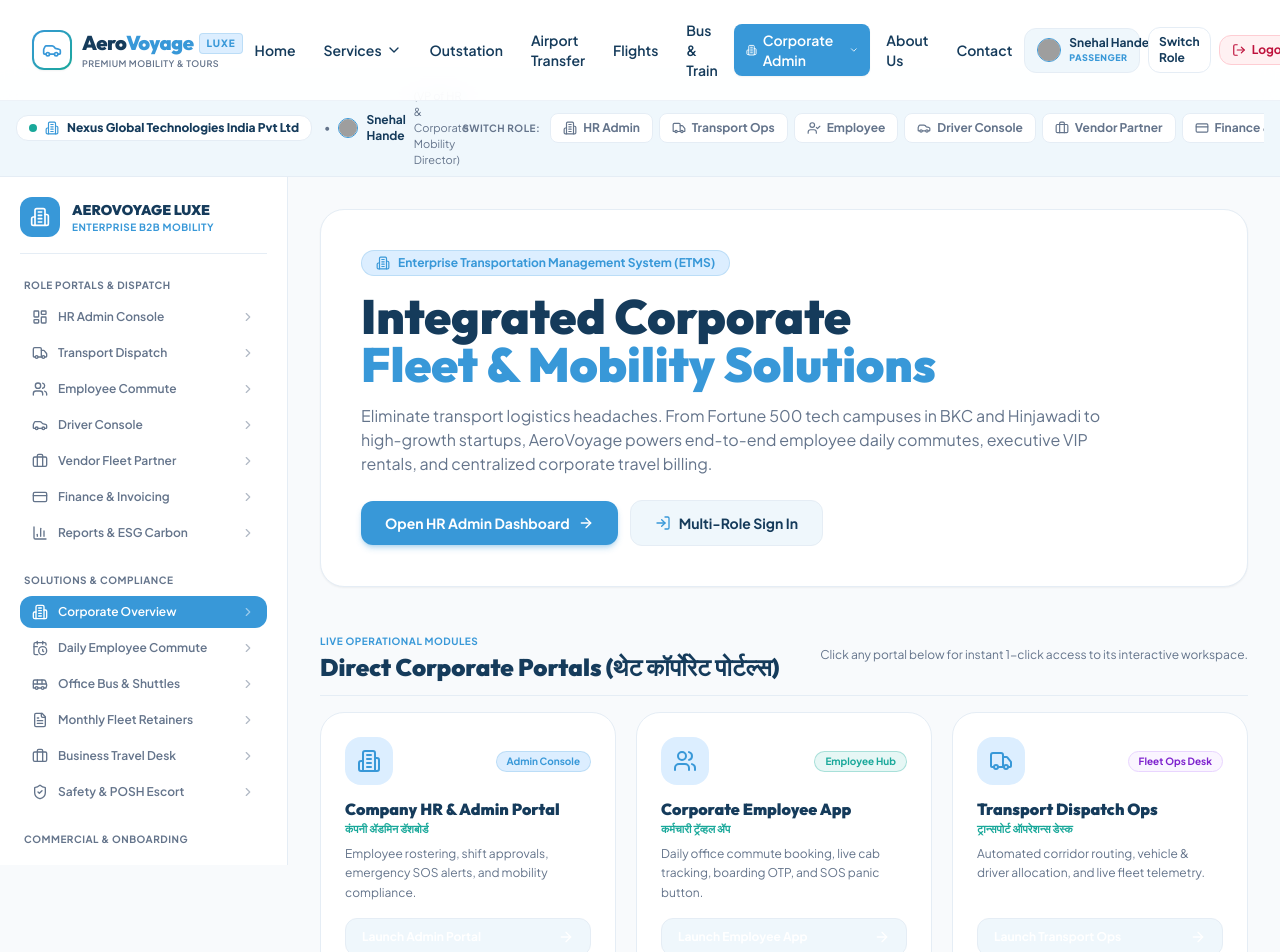
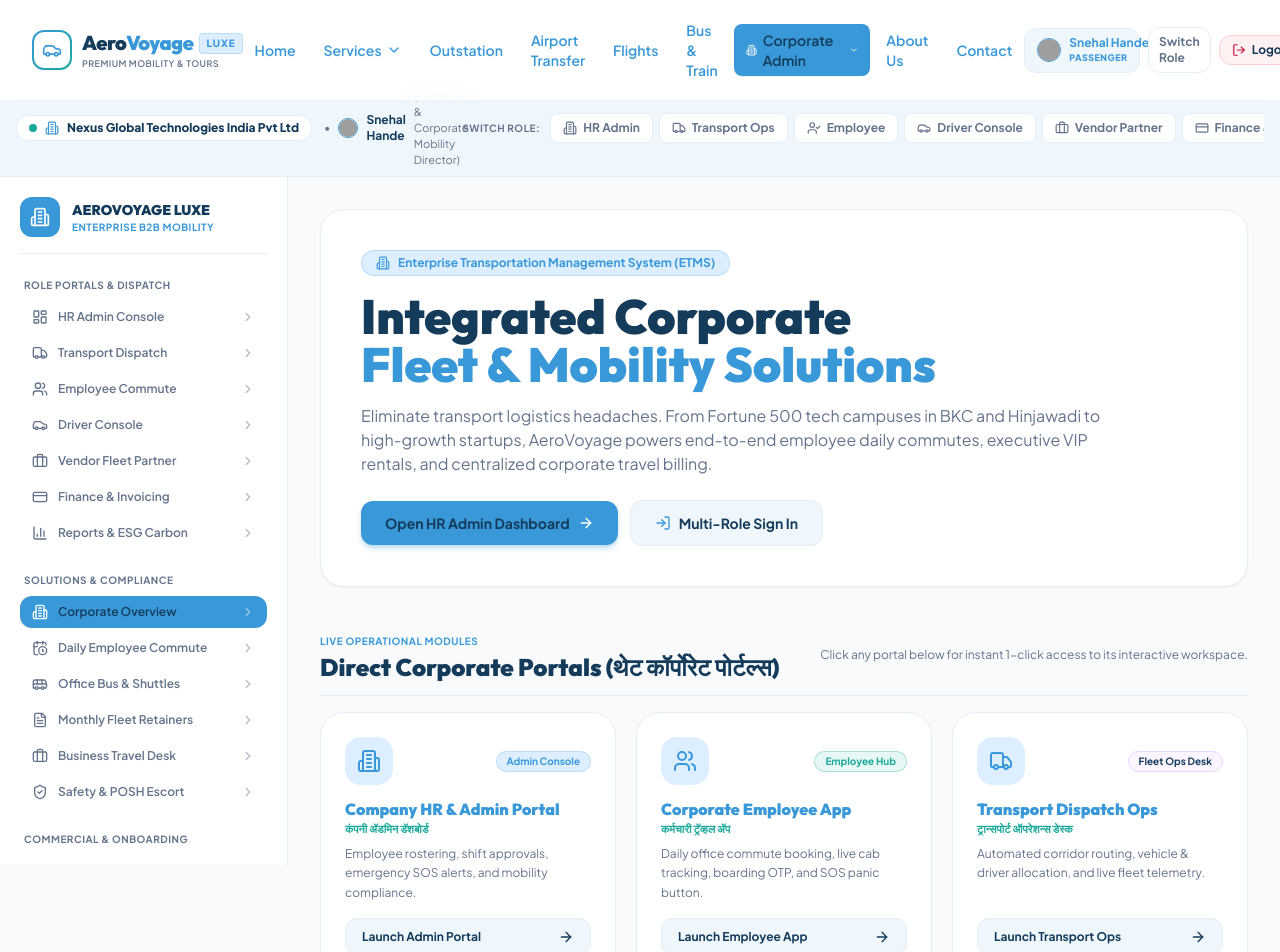
Before and after one commit to snehalhande59/agency, a React (Vite) app: page /corporate in a window 1280 px wide. Shown: the top 952 px of the page. Built offline with nearby package versions, Linux system fonts and the light colour scheme; grey boxes are pictures that could not be loaded; the HTML template or start-up script is replaced by a standard one.

Commit message:
fix: resolve NCMC and MSRTC blur issues

```diff
--- a/src/components/ncmc/NcmcCardVisual.jsx
+++ b/src/components/ncmc/NcmcCardVisual.jsx
@@ -12,8 +12,8 @@ export const NcmcCardVisual = ({ card, showBalance = true, className = '' }) =>
       {/* Background with Metallic Glass & Gradients */}
       <div className={`absolute inset-0 transition-all duration-500 ${
         isBlocked
-          ? 'bg-gradient-to-br from-slate-900 via-rose-950/70 to-slate-950 border border-rose-500/40'
-          : 'bg-gradient-to-br from-navy-900 via-blue-950 to-slate-950 border border-cyan-500/30'
+          ? 'bg-gradient-to-br from-slate-950 via-rose-950/90 to-slate-900 border border-rose-500/50 shadow-xl'
+          : 'bg-gradient-to-br from-[#071B2F] via-[#0F2D4A] to-[#1A4568] border border-cyan-400/40 shadow-2xl'
       }`}>
         {/* Holographic Sheen / Wave Pattern */}
         <div className="absolute -top-24 -right-24 w-72 h-72 bg-cyan-500/10 rounded-full blur-2xl group-hover:scale-125 transition-transform duration-700 pointer-events-none" />
--- a/src/index.css
+++ b/src/index.css
@@ -81,19 +81,46 @@
 }
 
 /* Light Theme Contrast Protections for Cards, Modals, Forms & Panels */
-.glass-panel h1, .glass-panel h2, .glass-panel h3, .glass-panel h4, .glass-panel h5,
-.glass-card h1, .glass-card h2, .glass-card h3, .glass-card h4, .glass-card h5,
-.bg-white h1:not(.destination-image-card *),
-.bg-white h2:not(.destination-image-card *),
-.bg-white h3:not(.destination-image-card *),
-.bg-white h4:not(.destination-image-card *),
-.bg-white h5:not(.destination-image-card *),
-.bg-white h6:not(.destination-image-card *) {
+h1, h2, h3, h4, h5, h6 {
   color: #153B5B !important;
+  font-family: 'Outfit', sans-serif;
+  text-shadow: none !important;
 }
 
-/* Explicit destination card text protection: must stay pure white on dark photo overlay */
-.destination-image-card,
+/* Explicit high-contrast text color enforcement */
+.text-\[\#153B5B\],
+[class*="text-[#153B5B]"],
+.text-navy-dark {
+  color: #153B5B !important;
+  -webkit-text-fill-color: #153B5B !important;
+  text-shadow: none !important;
+}
+
+.text-\[\#64748B\],
+[class*="text-[#64748B]"],
+.text-navy-400 {
+  color: #64748B !important;
+  -webkit-text-fill-color: #64748B !important;
+  text-shadow: none !important;
+}
+
+.text-\[\#3898D8\],
+[class*="text-[#3898D8]"],
+.text-travel-primary {
+  color: #3898D8 !important;
+  -webkit-text-fill-color: #3898D8 !important;
+  text-shadow: none !important;
+}
+
+.text-\[\#19A89A\],
+[class*="text-[#19A89A]"],
+.text-travel-teal {
+  color: #19A89A !important;
+  -webkit-text-fill-color: #19A89A !important;
+  text-shadow: none !important;
+}
+
+/* Explicit destination card text protection: scoped strictly to hero photo cards */
 .destination-image-card h1,
 .destination-image-card h2,
 .destination-image-card h3,
@@ -135,25 +162,6 @@ textarea::placeholder {
   color: #153B5B !important;
 }
 
-/* Override unintentional text-white on light cards, tables and dialogs */
-.bg-navy-900 td.text-white,
-.bg-navy-950 td.text-white,
-.bg-white td.text-white,
-.bg-navy-900 div.text-white:not([class*="bg-"]):not(button[class*="bg-"] *):not(a[class*="bg-"] *),
-.bg-navy-950 div.text-white:not([class*="bg-"]):not(button[class*="bg-"] *):not(a[class*="bg-"] *),
-.bg-white div.text-white:not([class*="bg-"]):not(button[class*="bg-"] *):not(a[class*="bg-"] *),
-.bg-navy-900 strong.text-white,
-.bg-navy-950 strong.text-white,
-.bg-white strong.text-white,
-.bg-navy-900 span.text-white:not([class*="bg-"]),
-.bg-navy-950 span.text-white:not([class*="bg-"]),
-.bg-white span.text-white:not([class*="bg-"]),
-button:not([class*="bg-red"]):not([class*="bg-rose"]):not([class*="bg-electric"]):not([class*="bg-cyan"]):not([class*="bg-emerald"]):not([class*="bg-blue"]):not([class*="bg-[#3898D8]"]):not([class*="bg-slate-900"]):not([class*="bg-black"]) .text-white,
-button:not([class*="bg-red"]):not([class*="bg-rose"]):not([class*="bg-electric"]):not([class*="bg-cyan"]):not([class*="bg-emerald"]):not([class*="bg-blue"]):not([class*="bg-[#3898D8]"]):not([class*="bg-slate-900"]):not([class*="bg-black"]) .text-slate-300,
-button:not([class*="bg-red"]):not([class*="bg-rose"]):not([class*="bg-electric"]):not([class*="bg-cyan"]):not([class*="bg-emerald"]):not([class*="bg-blue"]):not([class*="bg-[#3898D8]"]):not([class*="bg-slate-900"]):not([class*="bg-black"]) .text-slate-400 {
-  color: #153B5B !important;
-}
-
 /* Ensure background of legacy navy-950 and navy-900 are light cards */
 .bg-navy-950, .bg-navy-900 {
   background-color: #FFFFFF !important;
@@ -167,13 +175,13 @@ button:not([class*="bg-red"]):not([class*="bg-rose"]):not([class*="bg-electric"]
   color: #153B5B !important;
 }
 
-/* Ensure muted texts on light backgrounds are readable (#64748B) instead of invisible slate */
-.bg-navy-900 .text-slate-400, .bg-navy-900 .text-slate-300, .bg-navy-900 .text-slate-200,
-.bg-navy-950 .text-slate-400, .bg-navy-950 .text-slate-300, .bg-navy-950 .text-slate-200,
-.bg-white .text-slate-400, .bg-white .text-slate-300, .bg-white .text-slate-200,
+/* Ensure muted texts on light backgrounds are readable (#64748B) */
+.bg-navy-900 .text-slate-400, .bg-navy-900 .text-slate-300,
+.bg-navy-950 .text-slate-400, .bg-navy-950 .text-slate-300,
+.bg-white .text-slate-400, .bg-white .text-slate-300,
 .glass-panel .text-slate-400, .glass-panel .text-slate-300,
 .glass-card .text-slate-400, .glass-card .text-slate-300 {
-  color: #64748B;
+  color: #64748B !important;
 }
 
 /* Ensure borders on light cards do not use harsh dark borders */
@@ -182,19 +190,15 @@ button:not([class*="bg-red"]):not([class*="bg-rose"]):not([class*="bg-electric"]
   border-color: #E5EDF5 !important;
 }
 
-/* Ensure colored primary buttons always retain crisp white text */
-button[class*="bg-electric"], button[class*="bg-[#3898D8]"],
-button[class*="bg-cyan-600"], button[class*="bg-emerald-600"],
-button[class*="bg-purple-600"], button[class*="bg-red-600"], button[class*="bg-rose-600"],
-a[class*="bg-electric"], a[class*="bg-[#3898D8]"],
-a[class*="bg-red-600"], a[class*="bg-rose-600"], a[class*="bg-emerald-600"] {
-  color: #FFFFFF !important;
-}
-button[class*="bg-electric"] *, button[class*="bg-[#3898D8]"] *,
-button[class*="bg-cyan-600"] *, button[class*="bg-emerald-600"] *,
-button[class*="bg-purple-600"] *, button[class*="bg-red-600"] *, button[class*="bg-rose-600"] *,
-a[class*="bg-electric"] *, a[class*="bg-[#3898D8]"] *,
-a[class*="bg-red-600"] *, a[class*="bg-rose-600"] *, a[class*="bg-emerald-600"] * {
+/* Safe colored primary button text contrast without wildcard child corruption */
+.btn-primary,
+button.bg-rose-600,
+button.bg-rose-700,
+button.bg-red-600,
+button.bg-emerald-600,
+button.bg-cyan-600,
+a.bg-rose-600,
+a.bg-red-600 {
   color: #FFFFFF !important;
 }
 
--- a/src/pages/NCMC/NcmcOverviewPage.jsx
+++ b/src/pages/NCMC/NcmcOverviewPage.jsx
@@ -20,11 +20,11 @@ export const NcmcOverviewPage = () => {
               <span>Unified National Transit Standard • Powered by RuPay</span>
             </div>
 
-            <h2 className="text-2xl sm:text-4xl font-black text-[#153B5B] tracking-tight font-display">
+            <h2 className="text-2xl sm:text-4xl font-black text-[#153B5B] tracking-tight font-display" style={{ color: '#153B5B' }}>
               One Nation • One Mobility Card
             </h2>
 
-            <p className="text-[#64748B] text-sm sm:text-base leading-relaxed max-w-xl">
+            <p className="text-[#64748B] text-sm sm:text-base leading-relaxed max-w-xl" style={{ color: '#64748B' }}>
               Tap and ride seamlessly across Mumbai Metro, Pune Metro, BEST electric city buses, suburban transit turnstiles, and highway toll plazas. Zero queue delays with sub-second contactless tap-and-go.
             </p>
 
--- a/src/pages/NCMC/NcmcRegisterPage.jsx
+++ b/src/pages/NCMC/NcmcRegisterPage.jsx
@@ -45,10 +45,10 @@ export const NcmcRegisterPage = () => {
           <ArrowLeft className="w-5 h-5" />
         </Link>
         <div>
-          <h2 className="text-xl sm:text-2xl font-black text-[#153B5B] font-display">
+          <h2 className="text-xl sm:text-2xl font-black text-[#153B5B] font-display" style={{ color: '#153B5B' }}>
             Apply for New NCMC Smart Mobility Card
           </h2>
-          <p className="text-xs text-[#64748B] mt-0.5">
+          <p className="text-xs text-[#64748B] mt-0.5" style={{ color: '#64748B' }}>
             Interoperable RuPay contactless transit card for Mumbai Metro, BEST &amp; Pune Metro
           </p>
         </div>
@@ -127,8 +127,8 @@ export const NcmcRegisterPage = () => {
                       : 'bg-white border-[#E5EDF5] hover:border-[#3898D8] hover:bg-[#F8FAFC]'
                   }`}
                 >
-                  <div className="text-xs font-extrabold text-[#153B5B]">{issuer.name}</div>
-                  <div className={`text-[10px] mt-0.5 font-bold ${isSelected ? 'text-[#19A89A]' : 'text-[#64748B]'}`}>
+                  <div className="text-xs font-extrabold text-[#153B5B]" style={{ color: '#153B5B' }}>{issuer.name}</div>
+                  <div className={`text-[10px] mt-0.5 font-bold ${isSelected ? 'text-[#19A89A]' : 'text-[#64748B]'}`} style={{ color: isSelected ? '#19A89A' : '#64748B' }}>
                     {issuer.cardScheme}
                   </div>
                 </button>
--- a/src/store/useCorporateStore.js
+++ b/src/store/useCorporateStore.js
@@ -81,6 +81,17 @@ export const useCorporateStore = create(
         if (users[roleKey]) {
           set({ activeRole: roleKey, currentDemoUser: users[roleKey] });
         }
+      },
+
+      // 0. High-Level Corporate Statistics
+      stats: {
+        totalEmployees: 1280,
+        activeVehicles: 48,
+        todaysTrips: 142,
+        completedTrips: 136,
+        pendingApprovals: 4,
+        monthlyRetainers: 42,
+        totalSpendYtd: 2845000
       },
 
       // 1. Company Profile
```
Also changed, not shown: src/pages/Corporate/CorporateAdminPortal.jsx (+36 -16 lines), src/pages/MSRTC/MsrtcSearchPage.jsx (+7 -7 lines).
